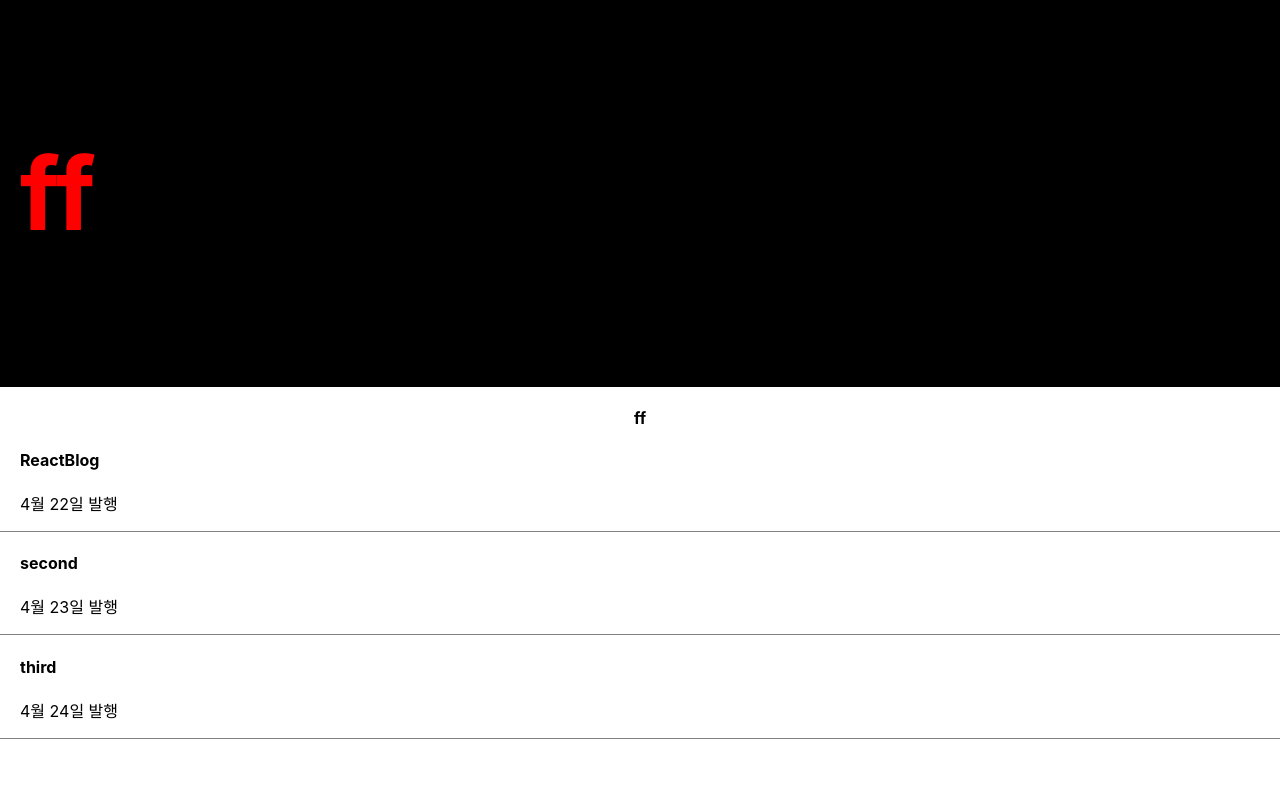
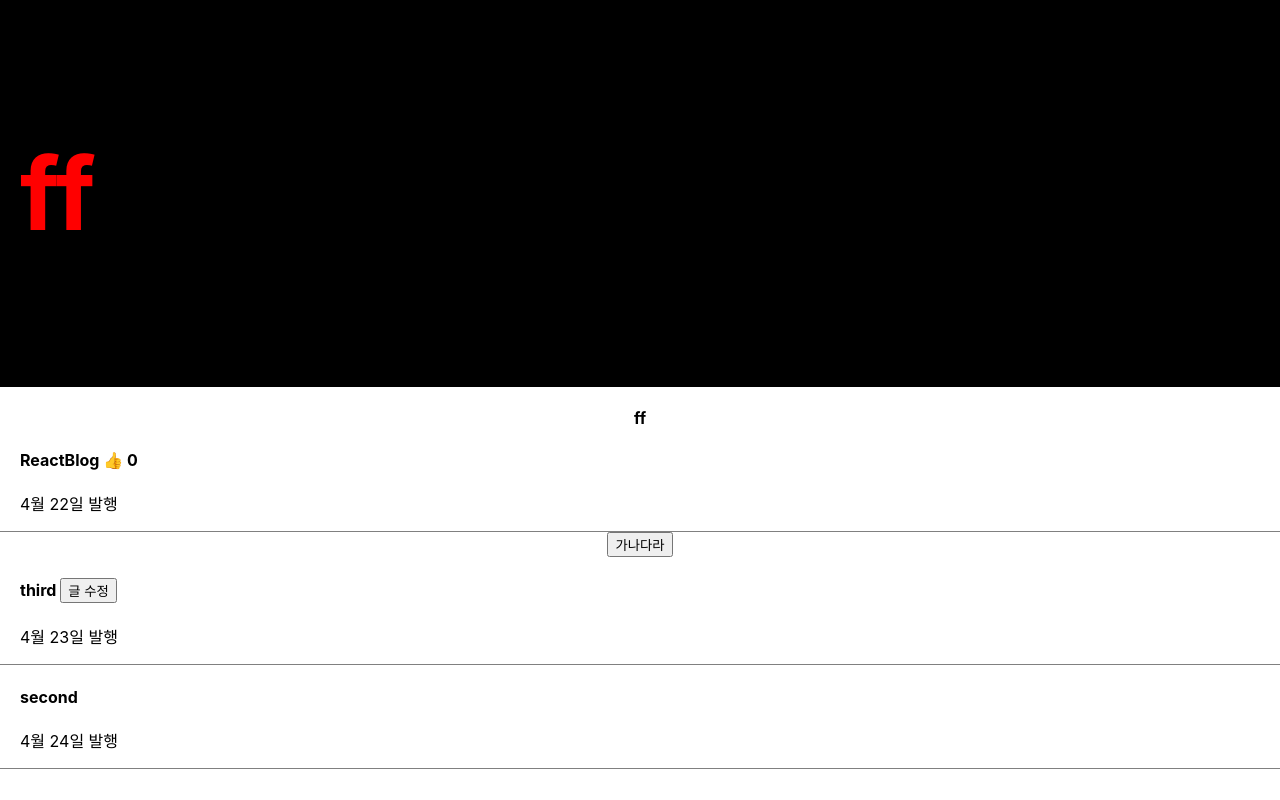
Before and after one commit to alicelee1231/appleReact, a React (Create React App) app in the folder applereact/: page / in a window 1280 px wide. Built offline with nearby package versions, Linux system fonts and the light colour scheme.

Commit message:
set사용, state 사용 방법 공부

```diff
--- a/applereact/src/App.js
+++ b/applereact/src/App.js
@@ -1,3 +1,5 @@
+/* eslint-disable */
+
 import './App.css';
 import {useState} from 'react';
 
@@ -5,7 +7,20 @@ function App() {
   let post = 'ff';
 
   // a는 값 저장, b는 state 변경을 도와주는 함수
-  let [logo, setLogo] = useState(['ReactBlog','second','third']);
+  let [logo, setLogo] = useState(['ReactBlog', 'third', 'second']);
+  let [ like, setLike] = useState(0);
+  let [change, setChange] = useState('gender');
+
+
+  // function cun(){
+  //   if(like === 'hello'){
+  //     setLike('nice to meet u');
+  //   }else {
+  //     setLike('hello');
+  //   }
+  // }
+
+
 
   return (
     <div className="App">
@@ -17,13 +32,28 @@ function App() {
     {/* 변수는 {} */}
       <h4>{post}</h4>
       <div className = "list">
-        <h4> {logo[0]}</h4>
+        <h4> {logo[0]} <span onClick={() => {setLike(like + 1)}}>👍</span> {like} </h4>
         <p>4월 22일 발행</p>
       </div>
+
+    <button onClick={() => {
+      let copy1 = [...logo];
+      copy1.sort();
+      setLogo(copy1);
+    }}>가나다라</button>
+
+    {/* state는 기존의 값과 변경할 값을 먼저 비교해서 바꿈, 예로 밑에 setLogo(copy)를 기존의 내용과 비교해서 변경*/}
+    {/* array, object는 deep copy, shallo copy로 하기 */}
       <div className = "list">
-        <h4> {logo[1]}</h4>
+        <h4> {logo[1]} <button onClick = {() => {
+          let copy = [...logo];
+          copy[0] = 'java';
+          setLogo(copy);
+        }}>글 수정 </button> </h4>
         <p>4월 23일 발행</p>
       </div>
+
+
       <div className = "list">
         <h4> {logo[2]}</h4>
         <p>4월 24일 발행</p>
```
